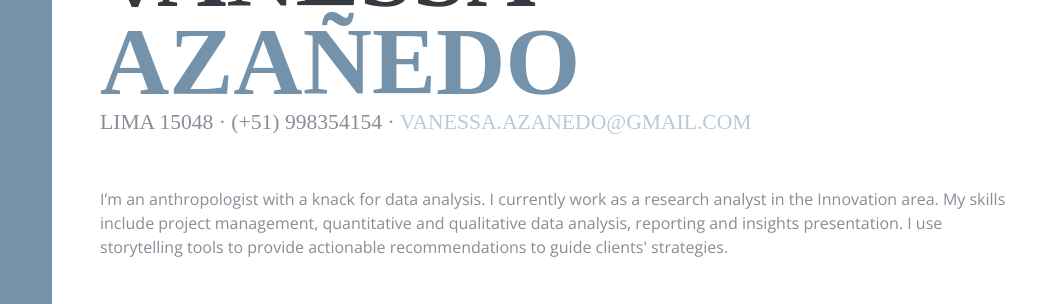
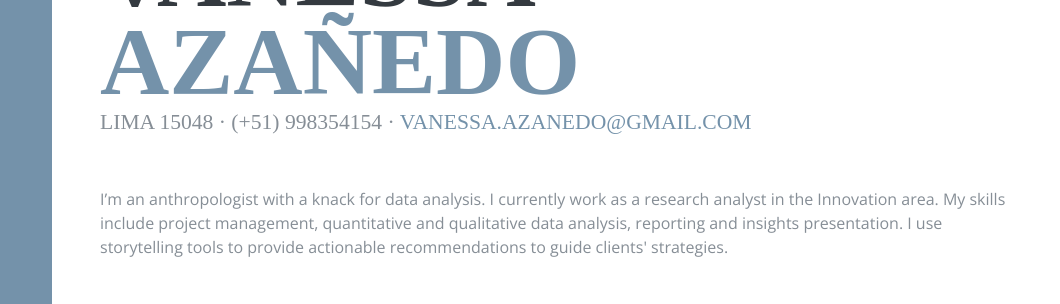
Before and after one commit to azanedov/CV_VanessaAzanedo, a plain HTML site: page index.html in a window 1280 px wide. Shown: the part 253-557 px from the top of the page, 220-1280 px from the left. Drawn offline with nearby package versions, Linux system fonts and the light colour scheme; a web font is replaced by a local one.

Commit message:
Update resume.css

```diff
--- a/css/resume.css
+++ b/css/resume.css
@@ -86,7 +86,7 @@ h2 {
             display: block; } }
 
 section.resume-section {
-  border-bottom: 1px solid #dee2e6;
+  border-bottom: 1px solid #7492AA;
   padding-top: 5rem !important;
   padding-bottom: 5rem !important; }
   section.resume-section .resume-item .resume-date {
@@ -110,6 +110,6 @@ section.resume-section {
   color: #7492AA !important; }
 
 a {
-  color: #B6CBD9; }
+  color: #7492AA; }
   a:hover, a:focus, a:active {
     color: #dee2e6; }
```
